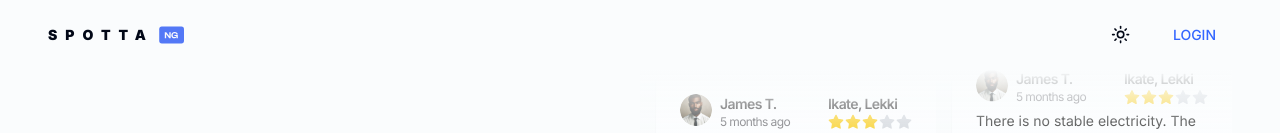
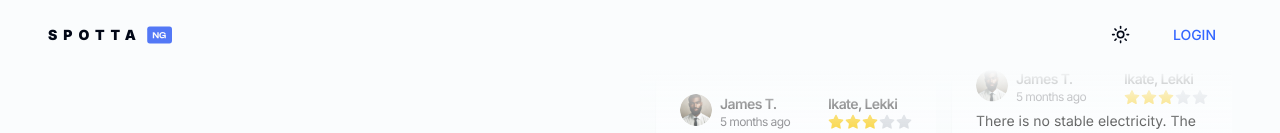
Before and after one commit to DevIsraelHub/spotta, a Next.js app: page / in a window 1280 px wide. Shown: the top 133 px of the page. Built offline with nearby package versions, Linux system fonts and the light colour scheme.

Commit message:
adjusted the logo text

```diff
--- a/src/components/HomeNav/index.tsx
+++ b/src/components/HomeNav/index.tsx
@@ -10,7 +10,7 @@ const HomeNav = () => {
 
   return (
     <nav className="flex items-center bg-transparent justify-between w-full min-h-[70px] px-4 md:px-6 lg:px-12 max-w-[1400px]">
-      <Link href="/" as={"/"} className="uppercase flex items-center font-black text-sm brandText tracking-[8px]">
+      <Link href="/" as={"/"} className="uppercase flex items-center font-black text-sm brandText tracking-[6px]">
         <h2>spotta</h2>
         <span className="-ml-[90px]">
           <Logo w="120" h="50" />
--- a/src/components/Navbar/index.tsx
+++ b/src/components/Navbar/index.tsx
@@ -10,7 +10,7 @@ const Navbar = () => {
 
   return (
     <nav className="flex items-center mx-auto bg-transparent justify-between w-full min-h-[70px] px-4 md:px-6 lg:px-12 max-w-[1400px]">
-      <Link href="/" as={"/"} className="uppercase flex items-center font-black text-sm brandText tracking-[8px]">
+      <Link href="/" as={"/"} className="uppercase flex items-center font-black text-sm brandText tracking-[6px]">
         <h2>spotta</h2>
         <span className="-ml-[90px]">
           <Logo w="120" h="50" />
```
